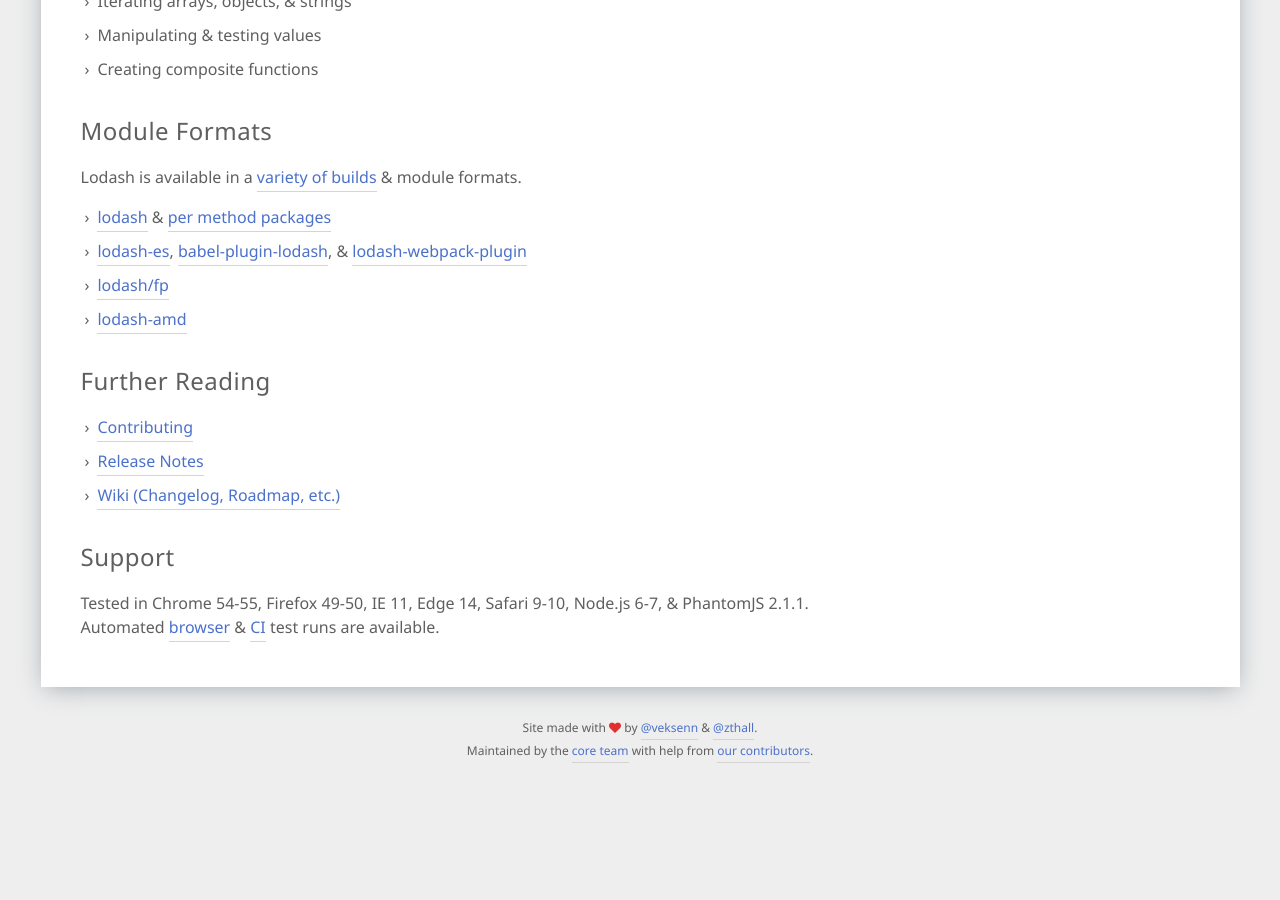
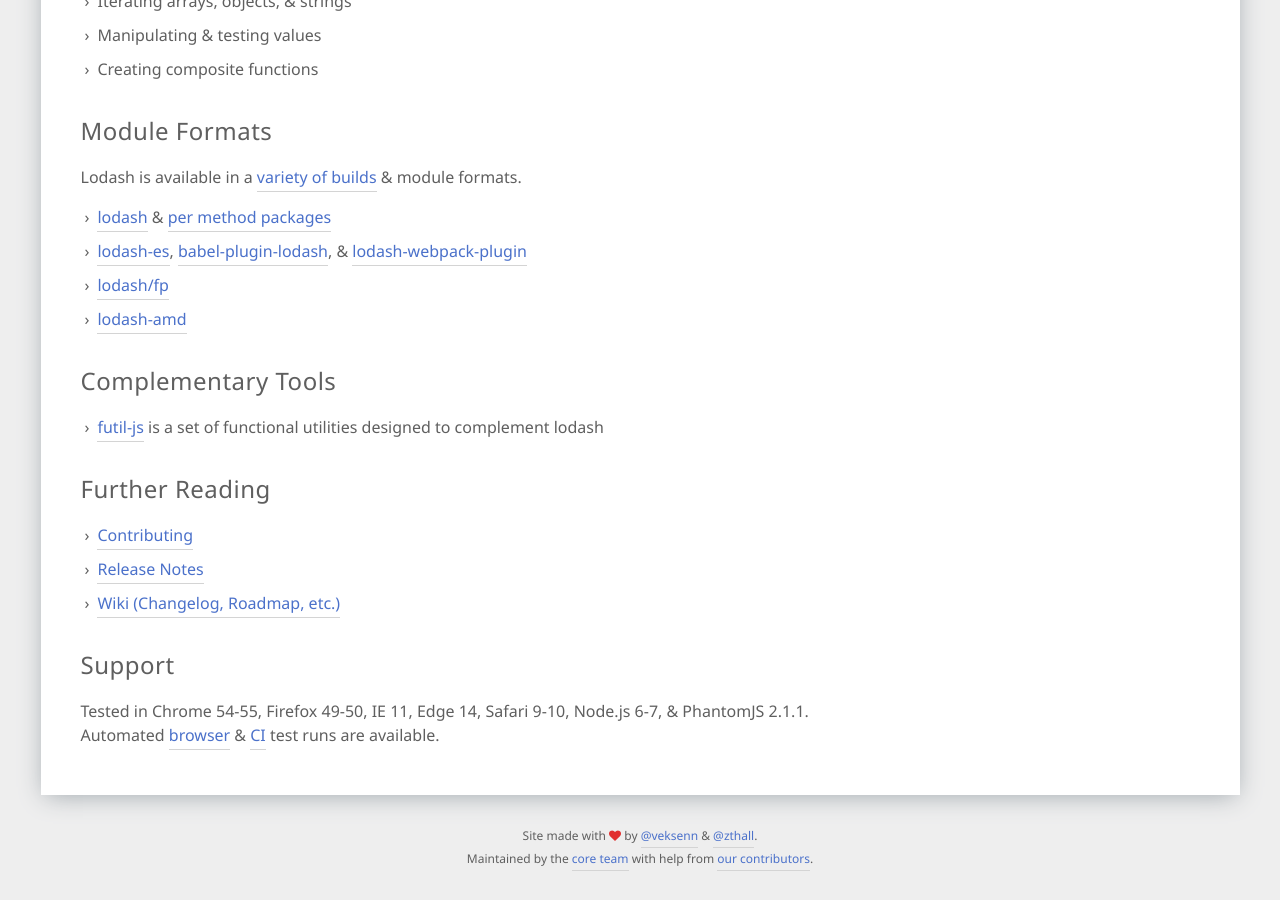
Before and after one commit to lodash/lodash.com, a Jekyll site: the page built from index.html, in a window 1280 px wide and 900 px high, scrolled down 1675 px. Built offline with Jekyll 4.4.1, drawn with Linux system fonts in a browser that asks for light colours; before the commit the page ends 2467 px from its top, so only the background shows below that.

Commit message:
Add a note about futil-js to the lodash docs (#175)
Follow up to lodash/lodash#3612

```diff
--- a/index.html
+++ b/index.html
@@ -72,6 +72,13 @@
 </section>
 
 <section>
+  <h2>Complementary Tools</h2>
+  <ul class="chevron">
+    <li><a href="https://github.com/smartprocure/futil-js">futil-js</a> is a set of functional utilities designed to complement lodash</li>
+  </ul>
+</section>
+
+<section>
   <h2>Further Reading</h2>
   <ul class="chevron">
     <li><a href="{{ site.links.repo }}/blob/{{ site.release }}/.github/CONTRIBUTING.md">Contributing</a></li>
```
